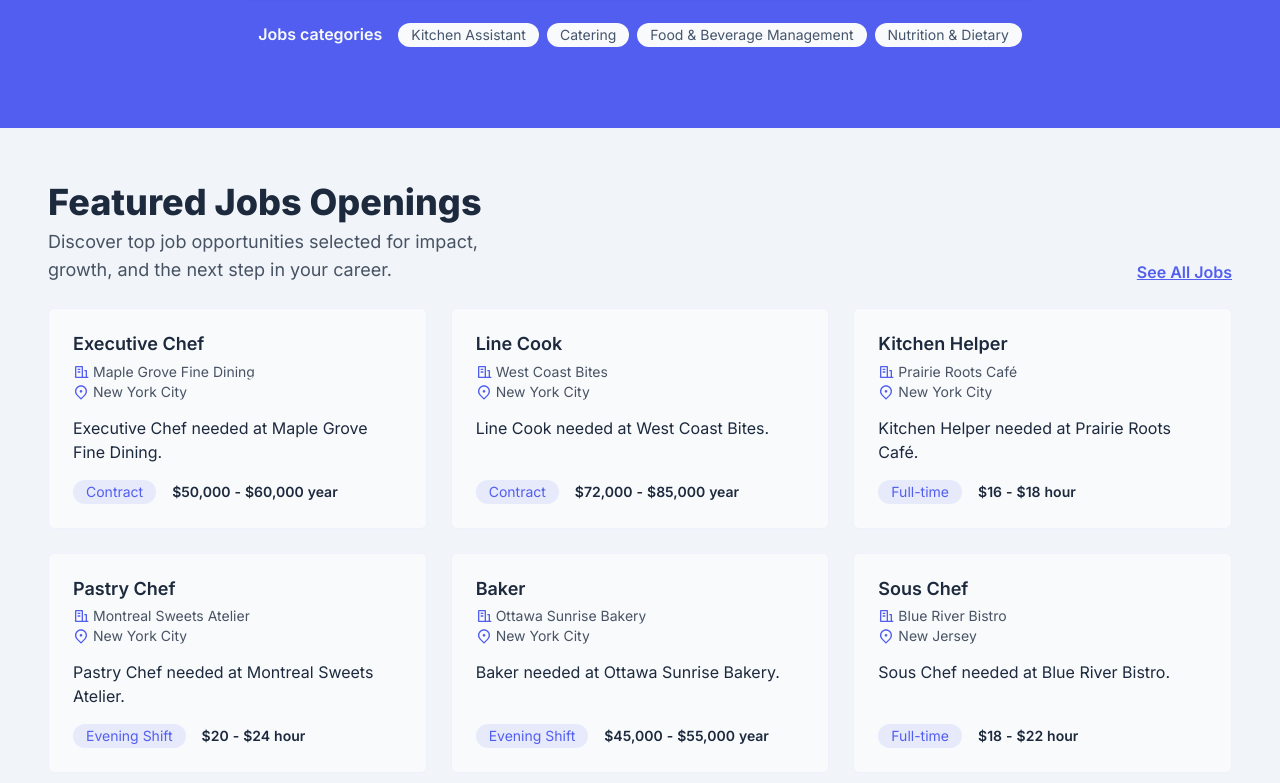
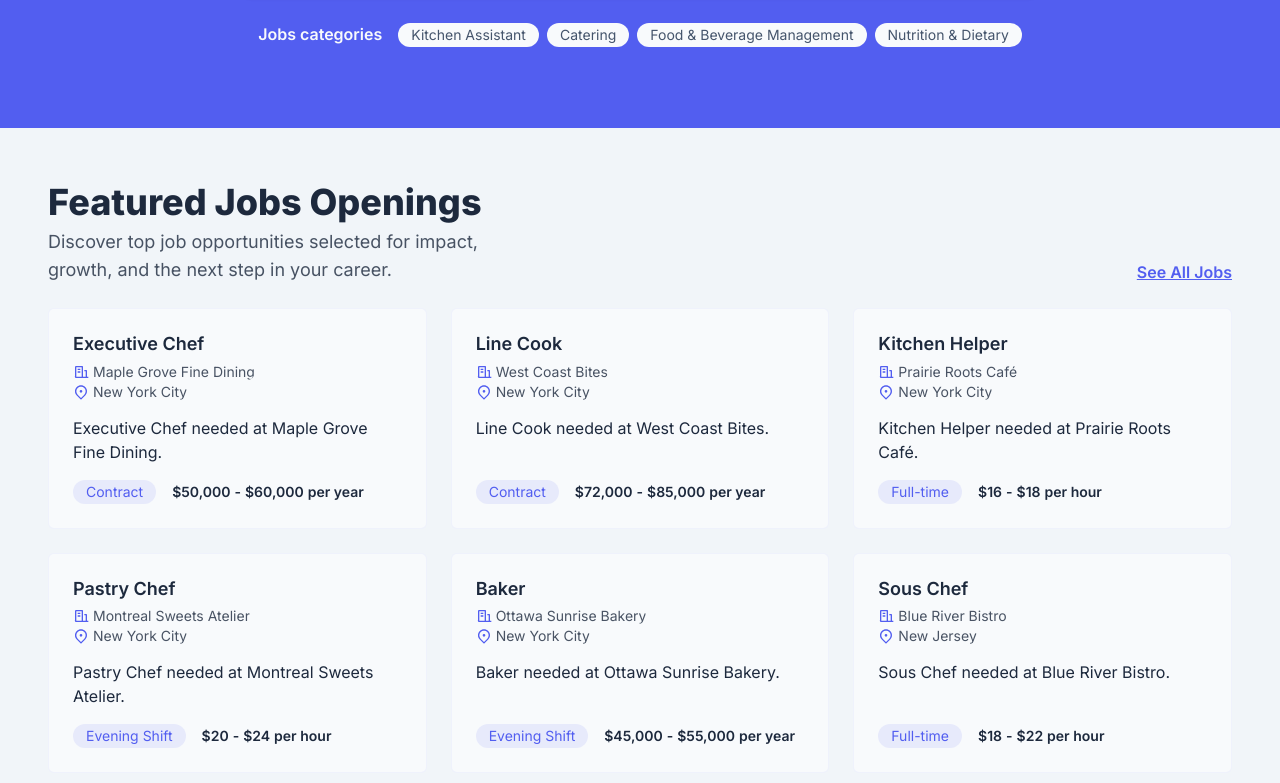
Before and after one commit to the-staffing-agency/tsa-jobboard-web, a Next.js app: page / in a window 1280 px wide. Shown: the part 453-1236 px from the top of the page. Built offline with nearby package versions, Linux system fonts and the light colour scheme; no server answers.

Commit message:
fix(job-salary): correct conditional rendering for job type display

```diff
--- a/src/components/jobs/job-salary.tsx
+++ b/src/components/jobs/job-salary.tsx
@@ -11,7 +11,7 @@ export function JobSalary({ type, start, end }: JobSalaryProps) {
 		<div className="flex gap-1 font-semibold text-slate-800 text-sm">
 			<span>{moneyFormatter.format(start)}</span> -{' '}
 			<span>{moneyFormatter.format(end)}</span>{' '}
-			{type ?? `<span> ${type} </span>`}
+			{type && <span> per {type} </span>}
 		</div>
 	)
 }
```
